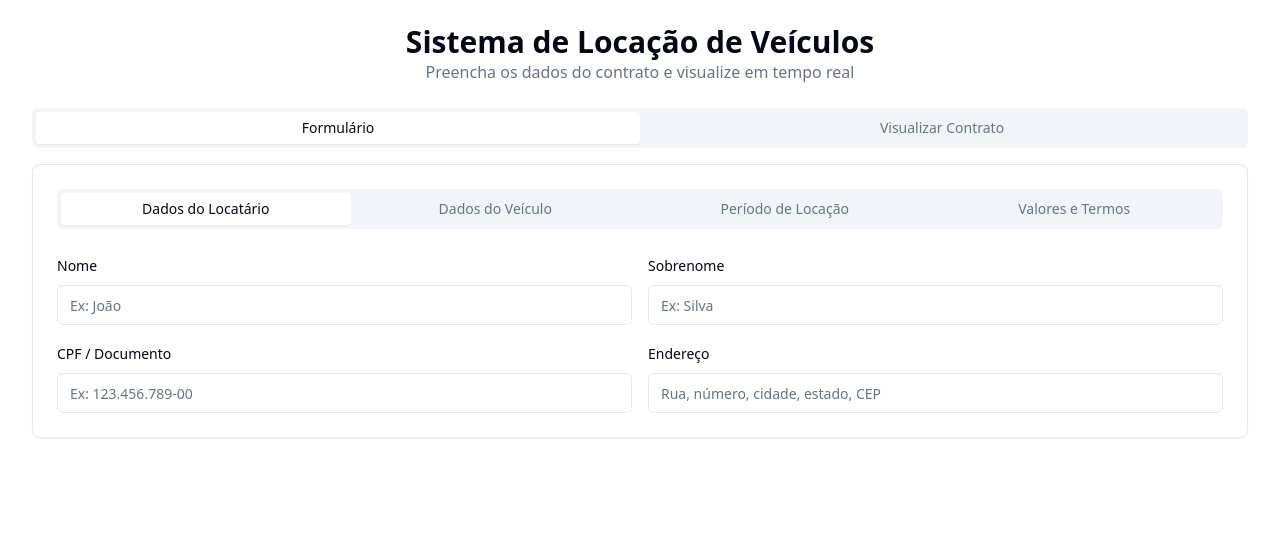
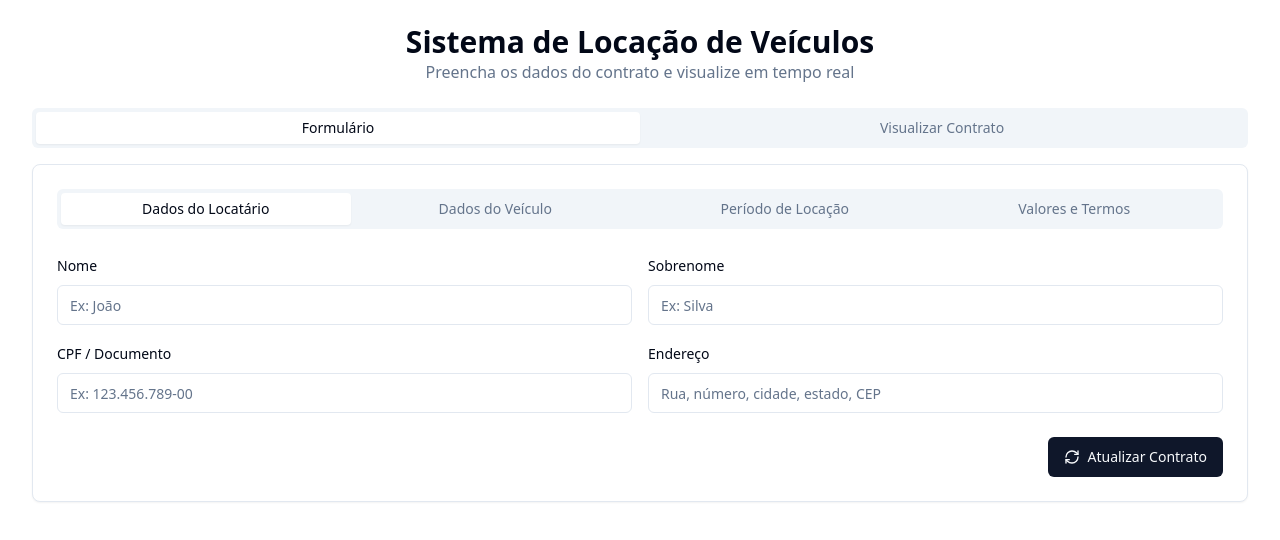
Before and after one commit to reinaguimar/car-lease-wizard-app, a React (Vite) app: page / in a window 1280 px wide. Shown: the top 540 px of the page. Built offline with nearby package versions, Linux system fonts and the light colour scheme.

Commit message:
feat: Update contract with form data
Add a button to update the contract preview with the data filled in the form.

```diff
--- a/src/components/RentalForm.tsx
+++ b/src/components/RentalForm.tsx
@@ -1,4 +1,3 @@
-
 import { useState } from "react";
 import { format } from "date-fns";
 import { Card, CardContent } from "@/components/ui/card";
@@ -33,10 +32,11 @@ import {
   PopoverTrigger,
 } from "@/components/ui/popover";
 import { cn } from "@/lib/utils";
-import { Calendar as CalendarIcon } from "lucide-react";
+import { Calendar as CalendarIcon, RefreshCw } from "lucide-react";
 import { useForm } from "react-hook-form";
 import { z } from "zod";
 import { zodResolver } from "@hookform/resolvers/zod";
+import { useToast } from "@/hooks/use-toast";
 
 const vehicleTypes = ["SUV", "Sedan", "Hatchback", "Convertible", "Minivan", "Pickup", "Sports Car"];
 const fuelTypes = ["Gasolina", "Diesel", "Elétrico", "Híbrido", "Flex"];
@@ -104,10 +104,30 @@ export function RentalForm({ onFormChange }: RentalFormProps) {
     },
   });
 
+  const { toast } = useToast();
+
   const handleFormChange = (field: keyof FormData, value: any) => {
     form.setValue(field, value);
     if (form.formState.isValid) {
       onFormChange(form.getValues());
+    }
+  };
+
+  const handleUpdateContract = () => {
+    if (form.formState.isValid) {
+      onFormChange(form.getValues());
+      toast({
+        title: "Contrato atualizado",
+        description: "Os dados foram aplicados ao contrato com sucesso",
+      });
+    } else {
+      // Trigger validation on all fields
+      form.trigger();
+      toast({
+        title: "Erro ao atualizar contrato",
+        description: "Por favor, verifique os campos obrigatórios",
+        variant: "destructive",
+      });
     }
   };
 
@@ -577,6 +597,17 @@ export function RentalForm({ onFormChange }: RentalFormProps) {
                 />
               </div>
             </TabsContent>
+
+            <div className="mt-6 flex justify-end">
+              <Button
+                onClick={handleUpdateContract}
+                type="button"
+                className="gap-2"
+              >
+                <RefreshCw className="h-4 w-4" />
+                Atualizar Contrato
+              </Button>
+            </div>
           </Form>
         </Tabs>
       </CardContent>
--- a/src/components/contract/ContractSection.tsx
+++ b/src/components/contract/ContractSection.tsx
@@ -7,7 +7,7 @@ interface ContractSectionProps {
 
 export function ContractSection({ children }: ContractSectionProps) {
   return (
-    <div className="contract-section">
+    <div className="contract-section mb-4 border-b border-gray-200 pb-4">
       {children}
     </div>
   );
--- a/src/pages/Index.tsx
+++ b/src/pages/Index.tsx
@@ -5,6 +5,7 @@ import { ContractPreview } from "@/components/ContractPreview";
 import { PrintButton } from "@/components/PrintButton";
 import { Separator } from "@/components/ui/separator";
 import { Tabs, TabsContent, TabsList, TabsTrigger } from "@/components/ui/tabs";
+import { Toaster } from "@/components/ui/toaster";
 
 const Index = () => {
   const [formData, setFormData] = useState<Partial<FormData>>({});
@@ -41,6 +42,8 @@ const Index = () => {
       <div className="print-only">
         <ContractPreview data={formData} />
       </div>
+
+      <Toaster />
     </div>
   );
 };
```
